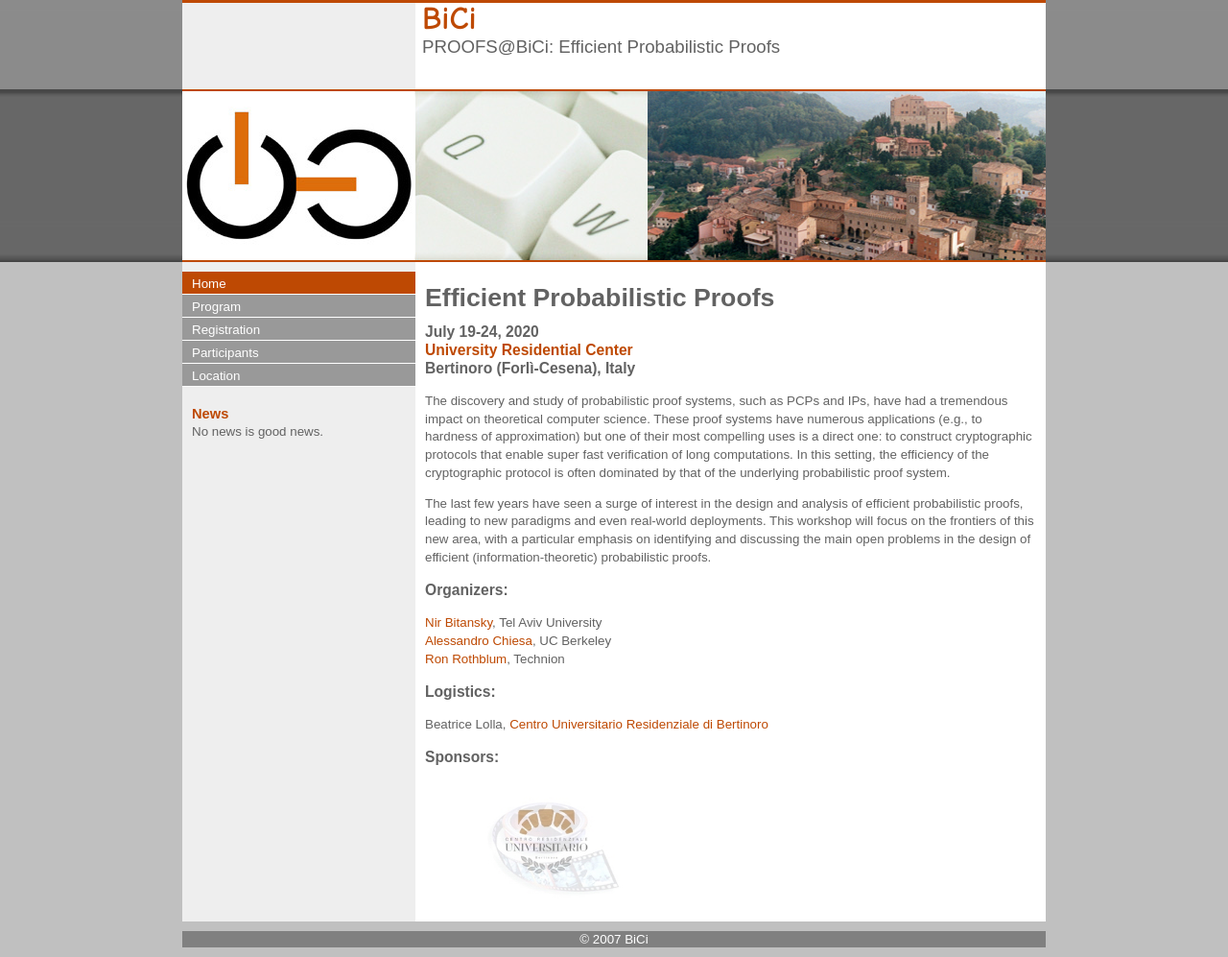
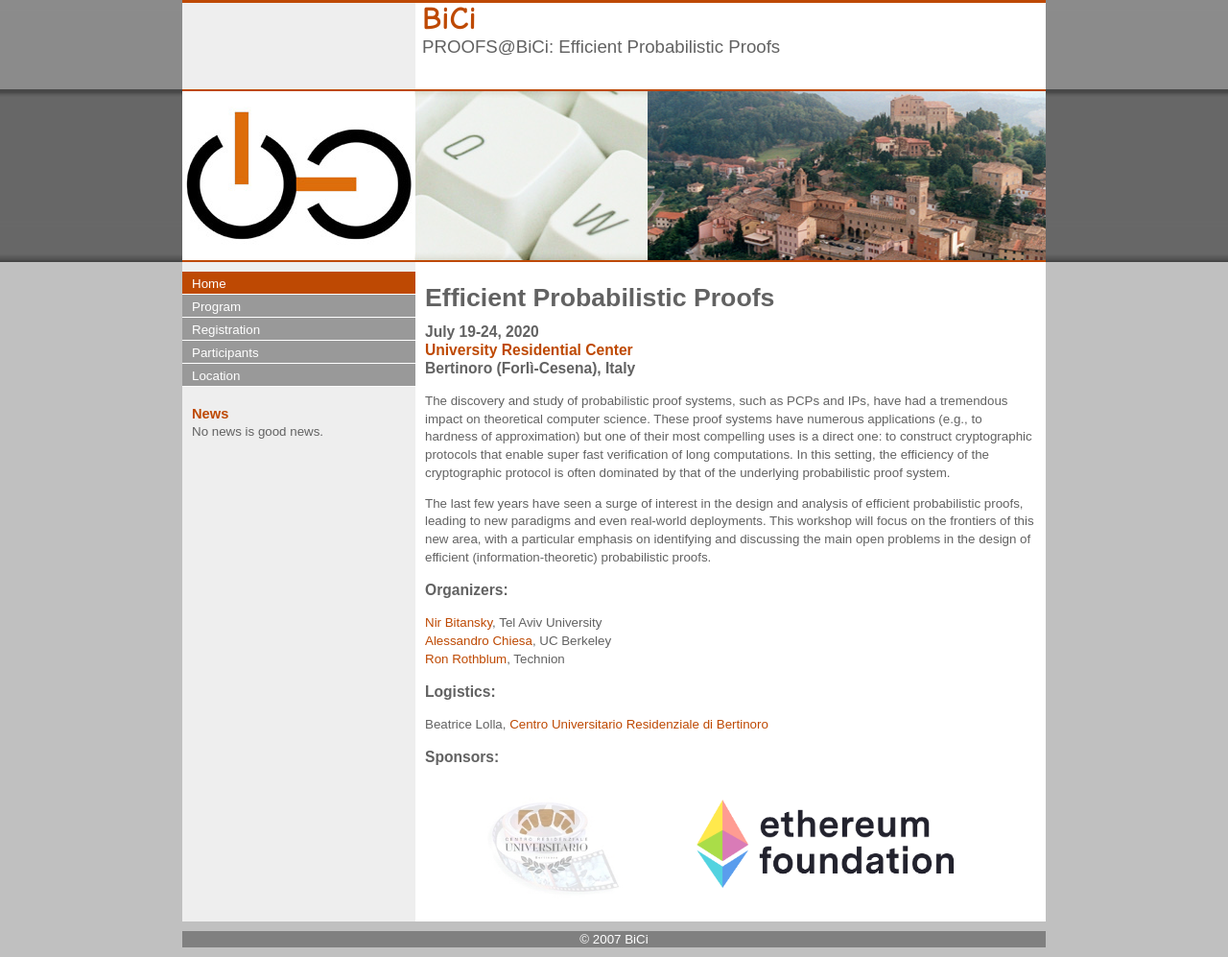
Before and after one commit to bertinoro-proofs/bertinoro-proofs.github.io, a plain HTML site: page index.html in a window 1280 px wide. Shown: the whole page at 96% size. Drawn offline with Linux system fonts and the light colour scheme.

Commit message:
added ef logo

```diff
--- a/index.html
+++ b/index.html
@@ -68,6 +68,7 @@ The last few years have seen a surge of interest in the design and analysis of e
 <table width="55%" border="0" cellspacing="5" cellpadding="0">
 <tr>
 <td><a href="http://www.ceub.it"><img class="imageStyle" alt="CeUB logo" src="assets/ceub-tv.jpg" height="120" /></a></td>
+<td><a href="https://docs.ethhub.io/ethereum-basics/ethereum-foundation/"><img class="imageStyle" alt="EF logo" src="assets/ef-logo.png" height="120" /></a></td>
 </tr>
 </table>
 
```
Also changed, not shown: assets/ef-logo.png (added).
